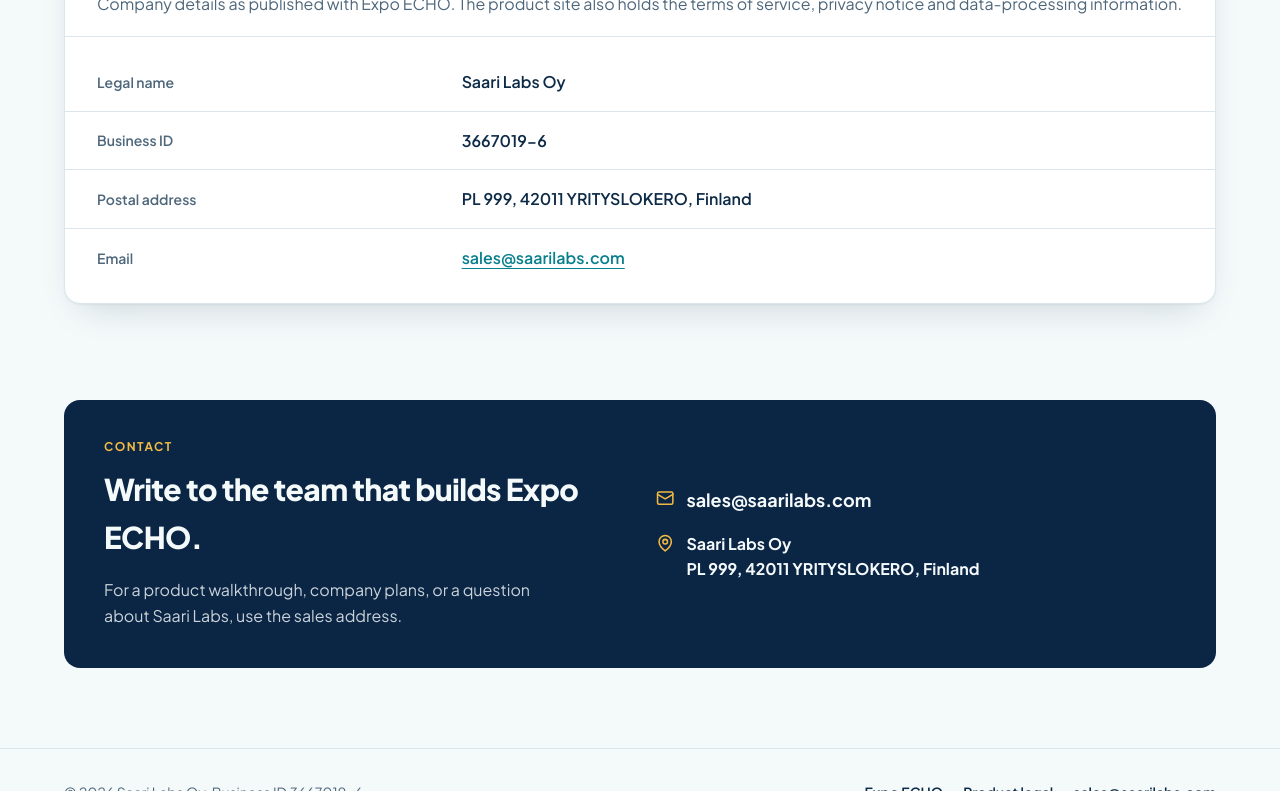
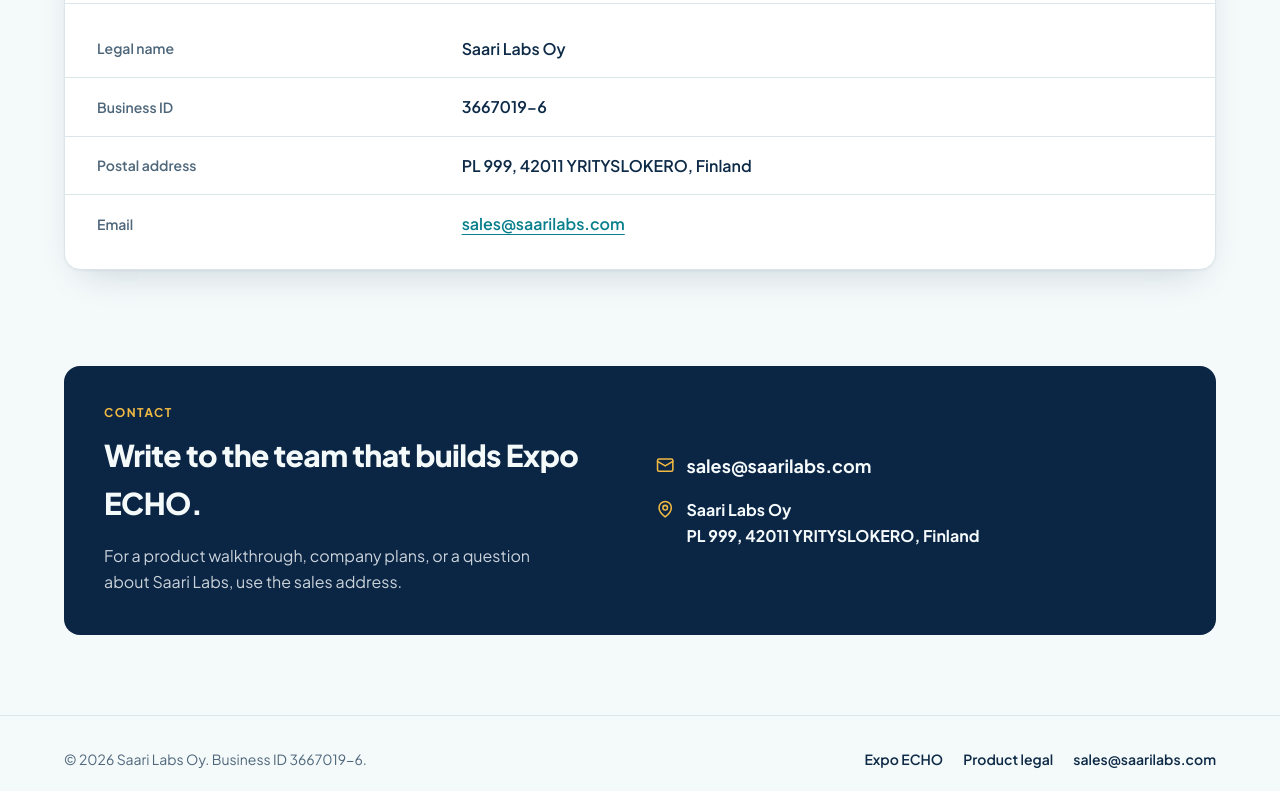
Before and after one commit to Oballee/Saari-Labs-website, a plain HTML site: page index.html in a window 1280 px wide. Shown: the part 1643-2434 px from the top of the page. Drawn offline with Linux system fonts and the light colour scheme.

Commit message:
Remove company details paragraph from index.html
Removed company details paragraph from the panel.

```diff
--- a/index.html
+++ b/index.html
@@ -121,7 +121,6 @@
       <div class="panel">
         <div class="panel-intro">
           <h3>Saari Labs Oy</h3>
-          <p>Company details as published with Expo ECHO. The product site also holds the terms of service, privacy notice and data-processing information.</p>
         </div>
         <dl class="details">
           <div>
```
